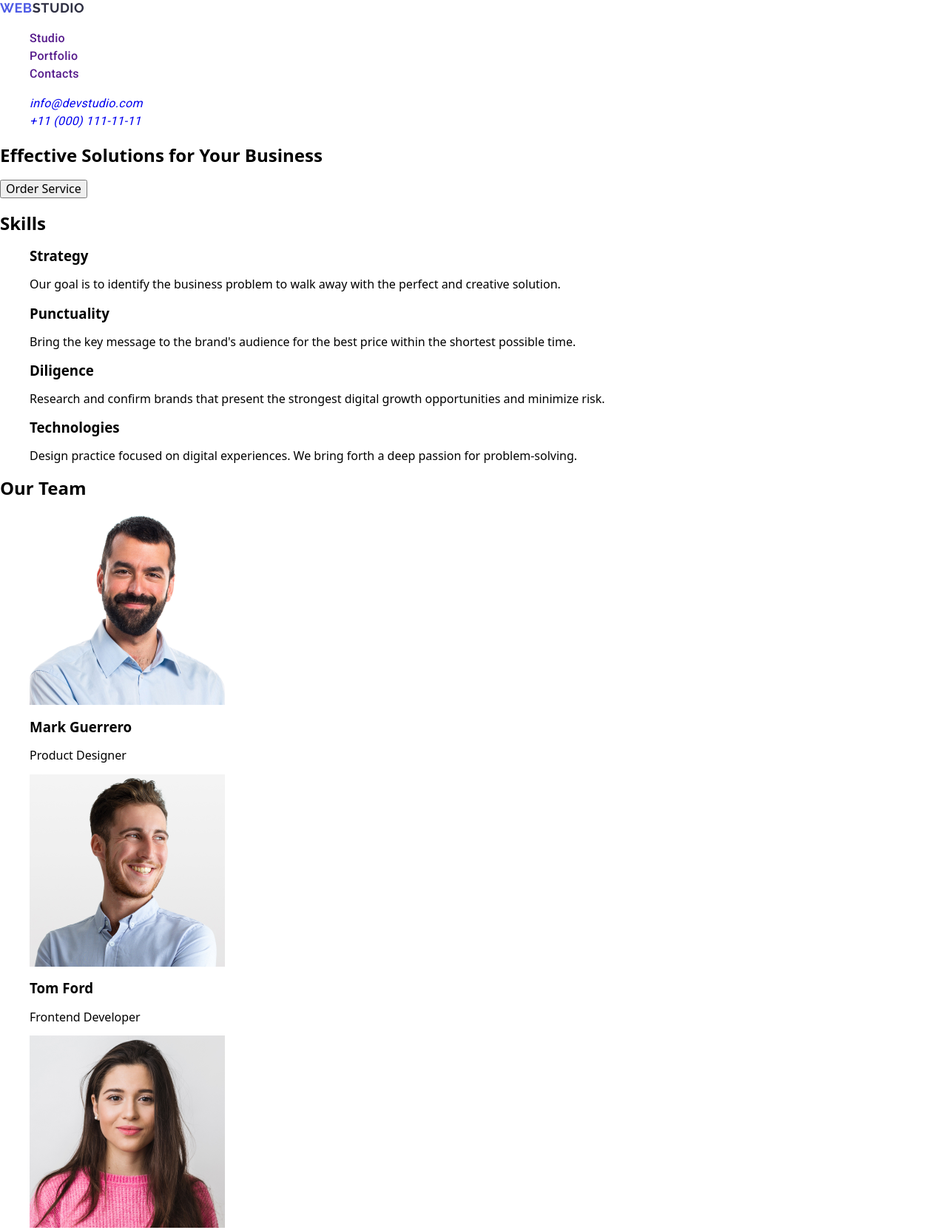
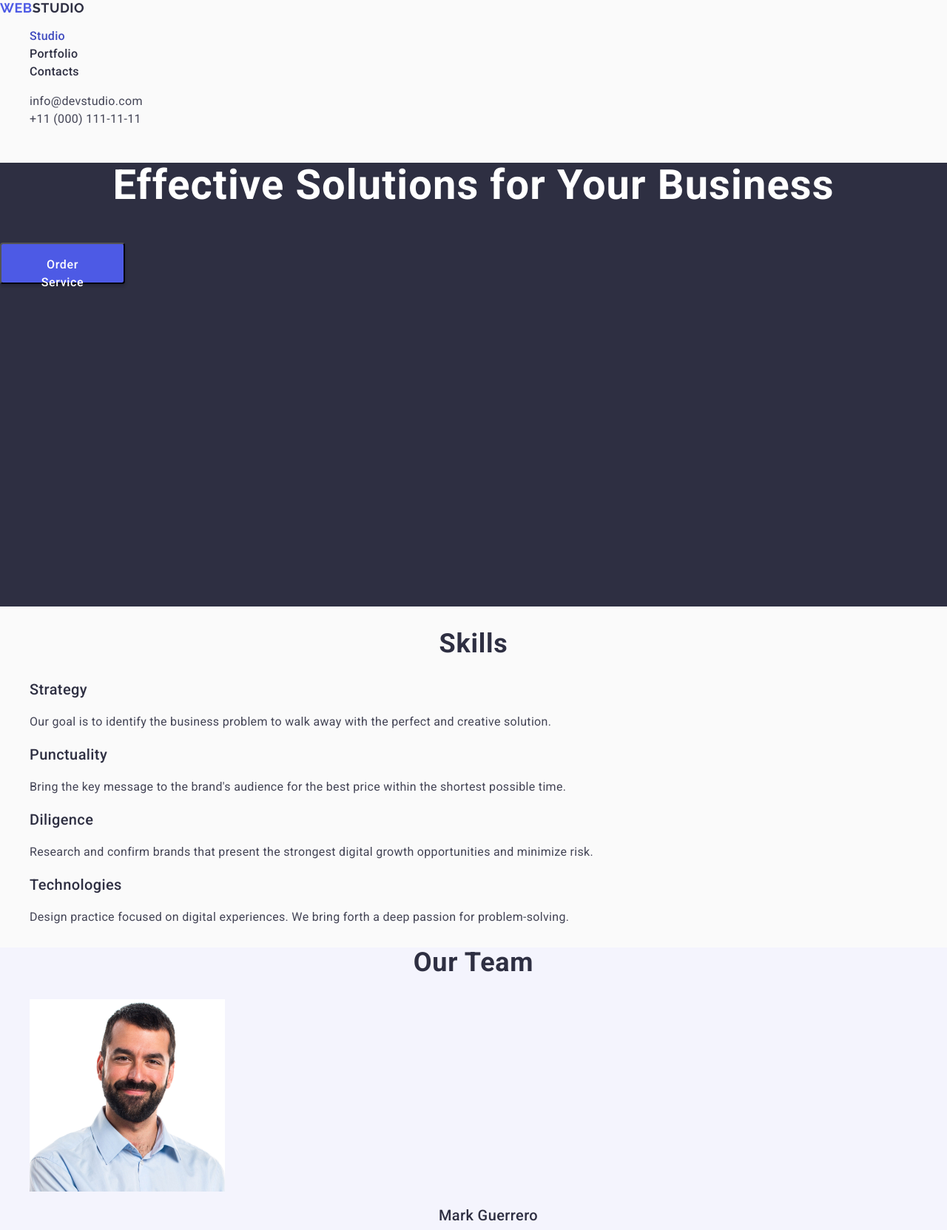
Before and after one commit to Maxim27B/goit-markup-hw-02, a plain HTML site: page index.html in a window 1280 px wide. Shown: the top 1663 px of the page at 74% size. Drawn offline with nearby package versions, Linux system fonts and the light colour scheme.

Commit message:
hw-part2

```diff
--- a/css/styles.css
+++ b/css/styles.css
@@ -1,11 +1,13 @@
+/* ========== Common styles ========== */
 ul,
 ol {
-    list-style-type: none;
     list-style-type: none;
 }
 
 a {
-    text-decoration: none
+    text-decoration: none;
+    cursor: pointer;
+    color: inherit;
 }
 
 button {
@@ -18,42 +20,163 @@ img {
 
 body {
     margin: 0;
+    font-family: "Roboto", sans-serif;
+    color: #2e2f42;
+    background-color: #fafafa;
+}
+
+/* ========== Header styles========== */
+.logo {
+    font-family: "Raleway", sans-serif;
+    font-weight: 700;
+    font-size: 18px;
+    line-height: 1.17;
+    letter-spacing: 0.03em;
+    text-transform: uppercase;
 }
 
 .logo-part {
     font-family: "Raleway", sans-serif;
     font-weight: 700;
     font-size: 18px;
-    line-height: 1.16667;
+    line-height: 1.17;
     letter-spacing: 0.03em;
     text-transform: uppercase;
     color: #4d5ae5;
 }
 
-.logo {
-    font-family: "Raleway", sans-serif;
-    font-weight: 700;
-    font-size: 18px;
-    line-height: 1.16667;
-    letter-spacing: 0.03em;
-    text-transform: uppercase;
-    color: #2e2f42;
-}
-
-nav {
-    font-family: "Roboto", sans-serif;
+.menu-item {
     font-weight: 500;
     font-size: 16px;
     line-height: 1.5;
     letter-spacing: 0.02em;
-    color: #2e2f42;
 }
 
-.address {
-    font-family: "Roboto", sans-serif;
+.menu-item.active {
+    color: #404bbf;
+}
+
+.menu-item:hover,
+.menu-item:focus {
+
+    color: #404bbf;
+}
+
+.address-item {
     font-weight: 400;
+    font-style: normal;
     font-size: 16px;
     line-height: 1.5;
     letter-spacing: 0.02em;
     color: #434455;
 }
+
+.address-item:hover,
+.address-item:focus {
+    color: #404bbf;
+}
+
+/* ========== Hero-section styles ========== */
+.hero {
+    background-color: #2e2f42;
+    height: 600px;
+}
+
+.hero-button {
+    border-radius: 4px;
+    padding: 16px 32px;
+    width: 169px;
+    height: 56px;
+    box-shadow: 0 4px 4px 0 rgba(0, 0, 0, 0.15);
+    background: #4d5ae5;
+    font-weight: 500;
+    font-size: 16px;
+    line-height: 1.5;
+    letter-spacing: 0.04em;
+    color: #ffffff;
+}
+
+.hero-button:hover,
+.hero-button:focus {
+    box-shadow: 0 4px 4px 0 rgba(0, 0, 0, 0.15);
+    background: #404bbf;
+}
+
+h1 {
+    font-size: 56px;
+    line-height: 1.1;
+    letter-spacing: 0.02em;
+    text-align: center;
+    color: #ffffff;
+}
+
+/* ========== Skills-section styles ========== */
+.skills-title {
+    font-weight: 500;
+    font-size: 20px;
+    line-height: 1.2;
+    letter-spacing: 0.02em;
+}
+
+.skills-item {
+    font-size: 16px;
+    line-height: 1.5;
+    letter-spacing: 0.02em;
+    color: #434455;
+}
+
+/* ========== Our Team-section styles ========== */
+.our-team {
+    background: #f4f4fd;
+}
+
+h2 {
+    font-size: 36px;
+    line-height: 1.11111;
+    letter-spacing: 0.02em;
+    text-transform: capitalize;
+    text-align: center;
+}
+
+.our-team-item-title {
+    font-weight: 500;
+    font-size: 20px;
+    line-height: 1.2;
+    letter-spacing: 0.02em;
+    text-align: center;
+}
+
+.our-team-item {
+    font-size: 16px;
+    line-height: 1.5;
+    letter-spacing: 0.02em;
+    text-align: center;
+    color: #434455;
+}
+
+/* ========== Portfolio-section styles ========== */
+.portfolio-item-title {
+    font-weight: 500;
+    font-size: 20px;
+    line-height: 1.2;
+    letter-spacing: 0.02em;
+}
+
+.portfolio-item {
+    font-size: 16px;
+    line-height: 1.5;
+    letter-spacing: 0.02em;
+    color: #434455;
+}
+
+/* ========== Footer styles ========== */
+footer {
+    background: #2e2f42;
+}
+
+.footer-text {
+    font-size: 16px;
+    line-height: 1.5;
+    letter-spacing: 0.02em;
+    color: #f4f4fd;
+}
--- a/index.html
+++ b/index.html
@@ -26,57 +26,65 @@
           ><span class="logo-part">Web</span>Studio</a
         >
         <ul>
-          <li><a href="">Studio</a></li>
-          <li><a href="">Portfolio</a></li>
-          <li><a href="">Contacts</a></li>
+          <li><a class="menu-item active" href="./index.html">Studio</a></li>
+          <li><a class="menu-item" href="#portfolio">Portfolio</a></li>
+          <li><a class="menu-item" href="#">Contacts</a></li>
         </ul>
       </nav>
       <address>
-        <ul class="address">
-          <li><a href="mailto:info@devstudio.com">info@devstudio.com</a></li>
-          <li><a href="tel:+110001111111">+11 (000) 111-11-11</a></li>
+        <ul>
+          <li>
+            <a class="address-item" href="mailto:info@devstudio.com"
+              >info@devstudio.com</a
+            >
+          </li>
+          <li>
+            <a class="address-item" href="tel:+110001111111"
+              >+11 (000) 111-11-11</a
+            >
+          </li>
         </ul>
       </address>
     </header>
     <main>
-      <section>
+      <section class="hero">
         <h1>Effective Solutions for Your Business</h1>
-        <button type="button">Order Service</button>
+        <button class="hero-button" type="button">Order Service</button>
       </section>
-      <section>
+      <section class="skills">
         <h2>Skills</h2>
         <ul>
           <li>
-            <h3>Strategy</h3>
-            <p>
+            <h3 class="skills-title">Strategy</h3>
+            <p class="skills-item">
               Our goal is to identify the business problem to walk away with the
               perfect and creative solution.
             </p>
           </li>
           <li>
-            <h3>Punctuality</h3>
-            <p>
+            <h3 class="skills-title">Punctuality</h3>
+            <p class="skills-item">
               Bring the key message to the brand's audience for the best price
               within the shortest possible time.
             </p>
           </li>
           <li>
-            <h3>Diligence</h3>
-            <p>
+            <h3 class="skills-title">Diligence</h3>
+            <p class="skills-item">
               Research and confirm brands that present the strongest digital
               growth opportunities and minimize risk.
             </p>
           </li>
           <li>
-            <h3>Technologies</h3>
-            <p>
+            <h3 class="skills-title">Technologies</h3>
+            <p class="skills-item">
               Design practice focused on digital experiences. We bring forth a
               deep passion for problem-solving.
             </p>
           </li>
         </ul>
       </section>
-      <section>
+      <section class="our-team">
         <h2>Our Team</h2>
         <ul>
           <li>
@@ -86,8 +94,8 @@
               width="264"
               height="260"
             />
-            <h3>Mark Guerrero</h3>
-            <p>Product Designer</p>
+            <h3 class="our-team-item-title">Mark Guerrero</h3>
+            <p class="our-team-item">Product Designer</p>
           </li>
           <li>
             <img
@@ -96,8 +104,8 @@
               width="264"
               height="260"
             />
-            <h3>Tom Ford</h3>
-            <p>Frontend Developer</p>
+            <h3 class="our-team-item-title">Tom Ford</h3>
+            <p class="our-team-item">Frontend Developer</p>
           </li>
           <li>
             <img
@@ -106,8 +114,8 @@
               width="264"
               height="260"
             />
-            <h3>Camila Garcia</h3>
-            <p>Marketing</p>
+            <h3 class="our-team-item-title">Camila Garcia</h3>
+            <p class="our-team-item">Marketing</p>
           </li>
           <li>
             <img
@@ -116,73 +124,73 @@
               width="264"
               height="260"
             />
-            <h3>Daniel Wilson</h3>
-            <p>UI Designer</p>
+            <h3 class="our-team-item-title">Daniel Wilson</h3>
+            <p class="our-team-item">UI Designer</p>
           </li>
         </ul>
       </section>
-      <section>
+      <section id="portfolio">
         <h2>Our Portfolio</h2>
         <ul>
           <li>
             <img
-              src="images/our.portfolio/banking.app.png"
+              src="images/our.portfolio/img-5.jpg"
               alt="Banking App"
               width="360"
               height="300"
             />
-            <h3>Banking App</h3>
-            <p>App</p>
+            <h3 class="portfolio-item-title">Banking App</h3>
+            <p class="portfolio-item">App</p>
           </li>
           <li>
             <img
-              src="images/our.portfolio/cashless.payment.png"
+              src="images/our.portfolio/img-4.jpg"
               alt="Cashless Payment"
               width="360"
               height="300"
             />
-            <h3>Cashless Payment</h3>
-            <p>Marketing</p>
+            <h3 class="portfolio-item-title">Cashless Payment</h3>
+            <p class="portfolio-item">Marketing</p>
           </li>
           <li>
             <img
-              src="images/our.portfolio/meditaion.app.png"
+              src="images/our.portfolio/img-3.jpg"
               alt="Meditaion App"
               width="360"
               height="300"
             />
-            <h3>Meditaion App</h3>
-            <p>App</p>
+            <h3 class="portfolio-item-title">Meditaion App</h3>
+            <p class="portfolio-item">App</p>
           </li>
           <li>
             <img
-              src="images/our.portfolio/taxi.service.png"
+              src="images/our.portfolio/img-2.jpg"
               alt="Taxi Service"
               width="360"
               height="300"
             />
-            <h3>Taxi Service</h3>
-            <p>Marketing</p>
+            <h3 class="portfolio-item-title">Taxi Service</h3>
+            <p class="portfolio-item">Marketing</p>
           </li>
           <li>
             <img
-              src="images/our.portfolio/screen.illustrations.png"
+              src="images/our.portfolio/img-1.jpg"
               alt="Screen Illustrations"
               width="360"
               height="300"
             />
-            <h3>Screen Illustrations</h3>
-            <p>Design</p>
+            <h3 class="portfolio-item-title">Screen Illustrations</h3>
+            <p class="portfolio-item">Design</p>
           </li>
           <li>
             <img
-              src="images/our.portfolio/online.courses.png"
+              src="images/our.portfolio/img.jpg"
               alt="Online Courses"
               width="360"
               height="300"
             />
-            <h3>Online Courses</h3>
-            <p>Marketing</p>
+            <h3 class="portfolio-item-title">Online Courses</h3>
+            <p class="portfolio-item">Marketing</p>
           </li>
         </ul>
       </section>
@@ -191,7 +199,7 @@
       <a href="./index.html" class="logo"
         ><span class="logo-part">Web</span>Studio</a
       >
-      <p>
+      <p class="footer-text">
         Increase the flow of customers and sales for your business with digital
         marketing & growth solutions.
       </p>
```
Also changed, not shown: images/our.portfolio/banking.app.png (deleted), images/our.portfolio/cashless.payment.png (deleted), images/our.portfolio/img-1.jpg (added), images/our.portfolio/img-2.jpg (added), images/our.portfolio/img-3.jpg (added), images/our.portfolio/img-4.jpg (added), images/our.portfolio/img-5.jpg (added), images/our.portfolio/img.jpg (added), images/our.portfolio/meditaion.app.png (deleted), images/our.portfolio/online.courses.png (deleted), images/our.portfolio/screen.illustrations.png (deleted), images/our.portfolio/taxi.service.png (deleted).
